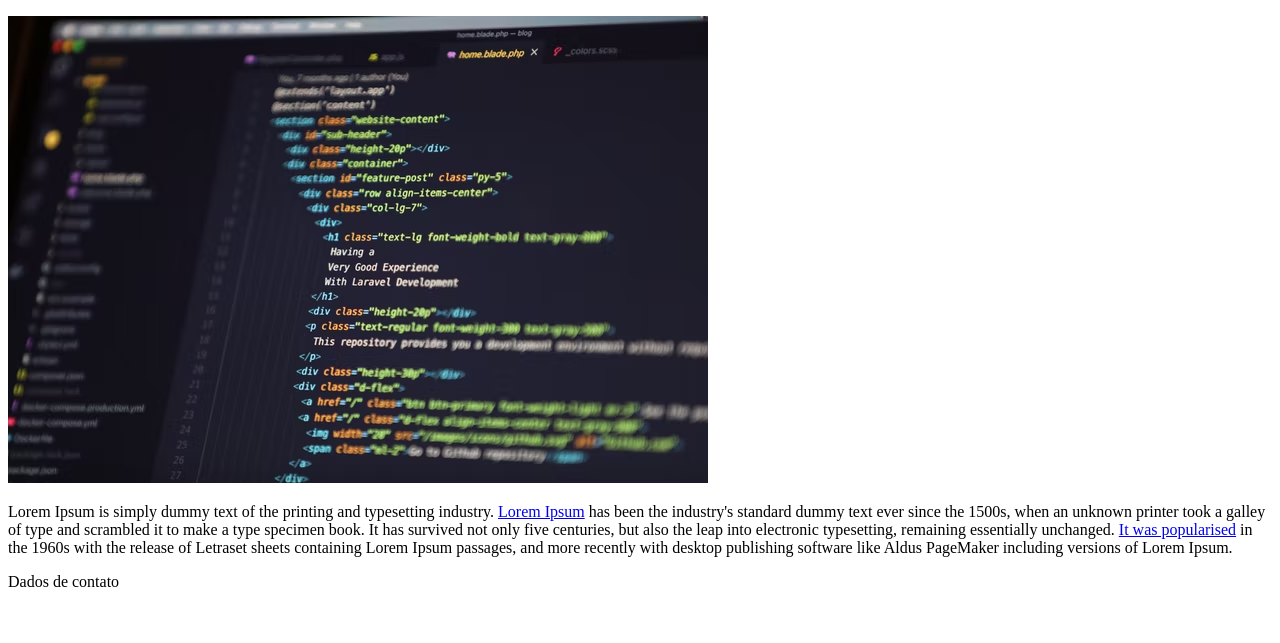
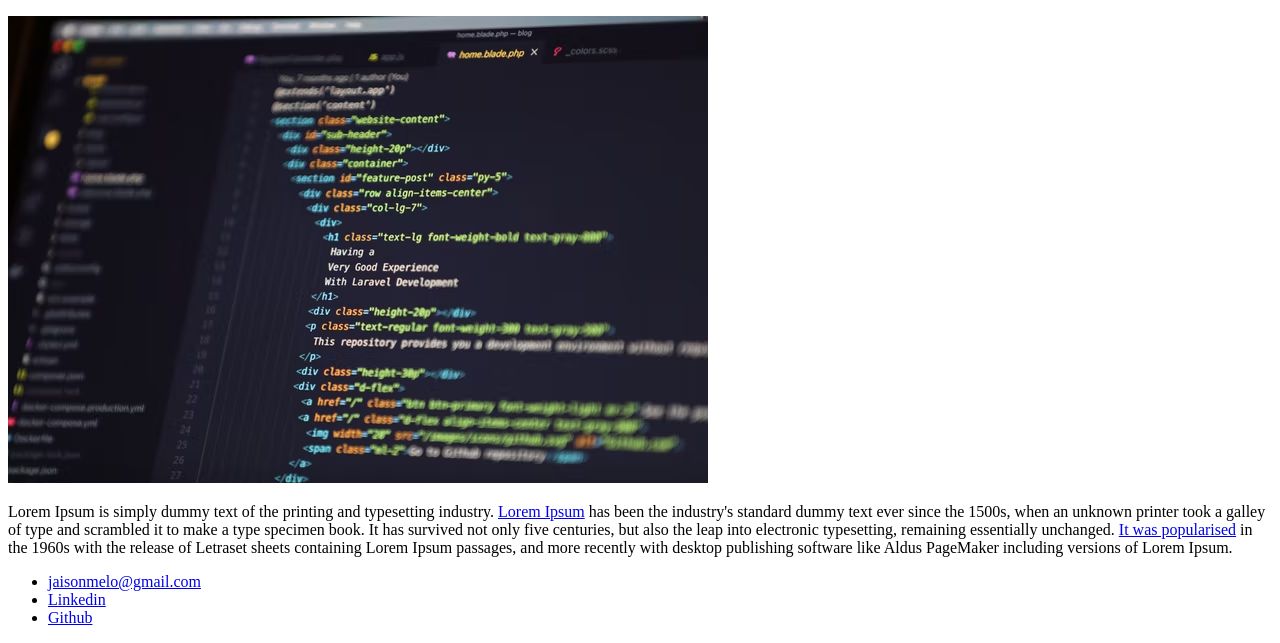
Before and after one commit to jaisonmelo/Introdu-o-a-cria-o-de-websites, a plain HTML site: page front/index.html in a window 1280 px wide. Shown: the part 264-907 px from the top of the page. Before the commit the page ends 863 px from the top, so only its background shows below. Drawn offline with Linux system fonts and the light colour scheme.

Commit message:
tags de listas

```diff
--- a/front/index.html
+++ b/front/index.html
@@ -43,7 +43,23 @@
         </article>
     </section>
     <footer>
-        Dados de contato
+        <ul>
+            <li>
+                <a href="mailto:jaisonmelo@gmail.com">
+                    jaisonmelo@gmail.com
+                </a>
+            </li>
+            <li>
+                <a href="https://www.linkedin.com/in/jaison-de-melo-gon%C3%A7alves-42095666/" target="_blank">
+                    Linkedin
+                </a>
+            </li>
+            <li>
+                <a href="https://github.com/jaisonmelo" target="_blank">
+                   Github
+                </a>
+            </li>
+        </ul>
     </footer>
 </body>
 </html>
```
